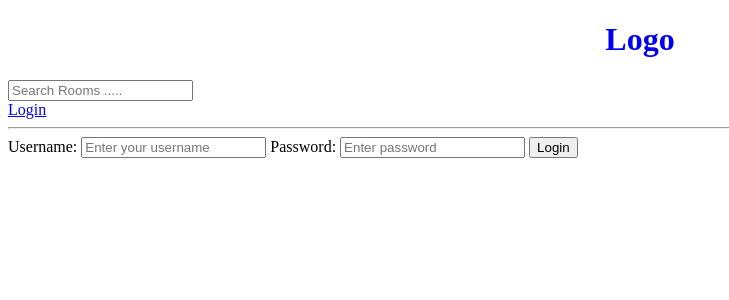
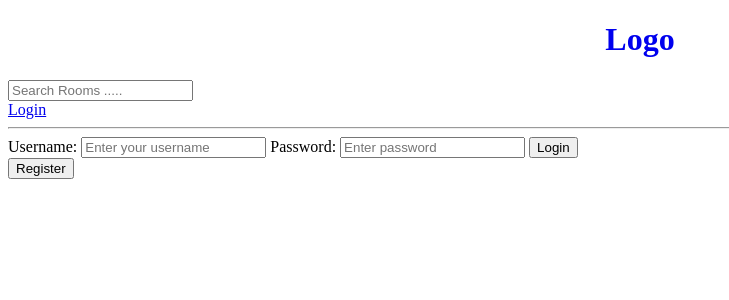
Before and after one commit to magic-encode/StudyBuddy, a Django app: page /login/ in a window 1280 px wide. Shown: the top 300 px of the page, without its empty margins (0-729 px from the left). Run offline with Django 3.2, Linux system fonts and the light colour scheme.

Commit message:
Fixed another files

```diff
--- a/base/templates/login_register.html
+++ b/base/templates/login_register.html
@@ -16,4 +16,13 @@
     </form>
 </div>
 
+<div>
+    <form action="" method="POST">
+        {% csrf_token %}
+
+
+        <input type="submit" value="Register">
+    </form>
+</div>
+
 {% endblock %}
--- a/base/urls.py
+++ b/base/urls.py
@@ -6,6 +6,7 @@ from . import views
 urlpatterns = [
     path('', views.home, name='home'),
     path("login/", views.loginPage, name="login"),
+    path("register/", views.registerPage, name="register"),
     path("logout/", views.logoutPage, name="logout"),
 
     path('room/<str:pk>/', views.room, name='room'),
--- a/base/views.py
+++ b/base/views.py
@@ -19,6 +19,7 @@ from .forms import RoomForm
 
 
 def loginPage(request):
+    page = 'login'
 
     if request.user.is_authenticated():
         return redirect('home')
@@ -40,13 +41,20 @@ def loginPage(request):
         else:
             messages.error(request, "Username OR Password does not exist")
 
-    context = {}
+    context = {'page': page}
     return render(request, 'login_register.html', context)
 
 
 def logoutPage(request):
     logout(request)
     return redirect('home')
+
+
+def registerPage(request):
+    page = 'register'
+
+    context = {'page': page}
+    return render(request, 'login_register.html', context)
 
 
 def home(request):
```
